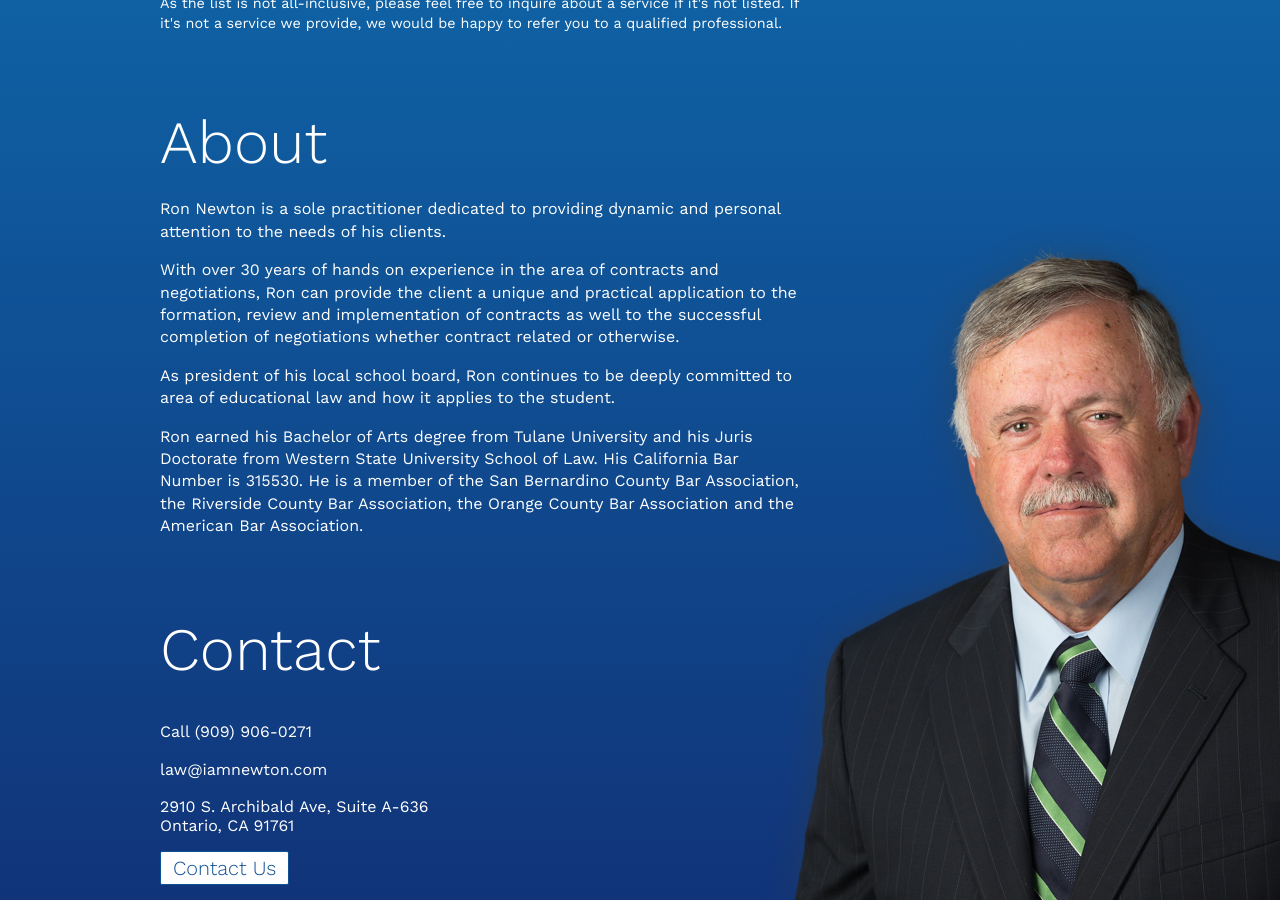
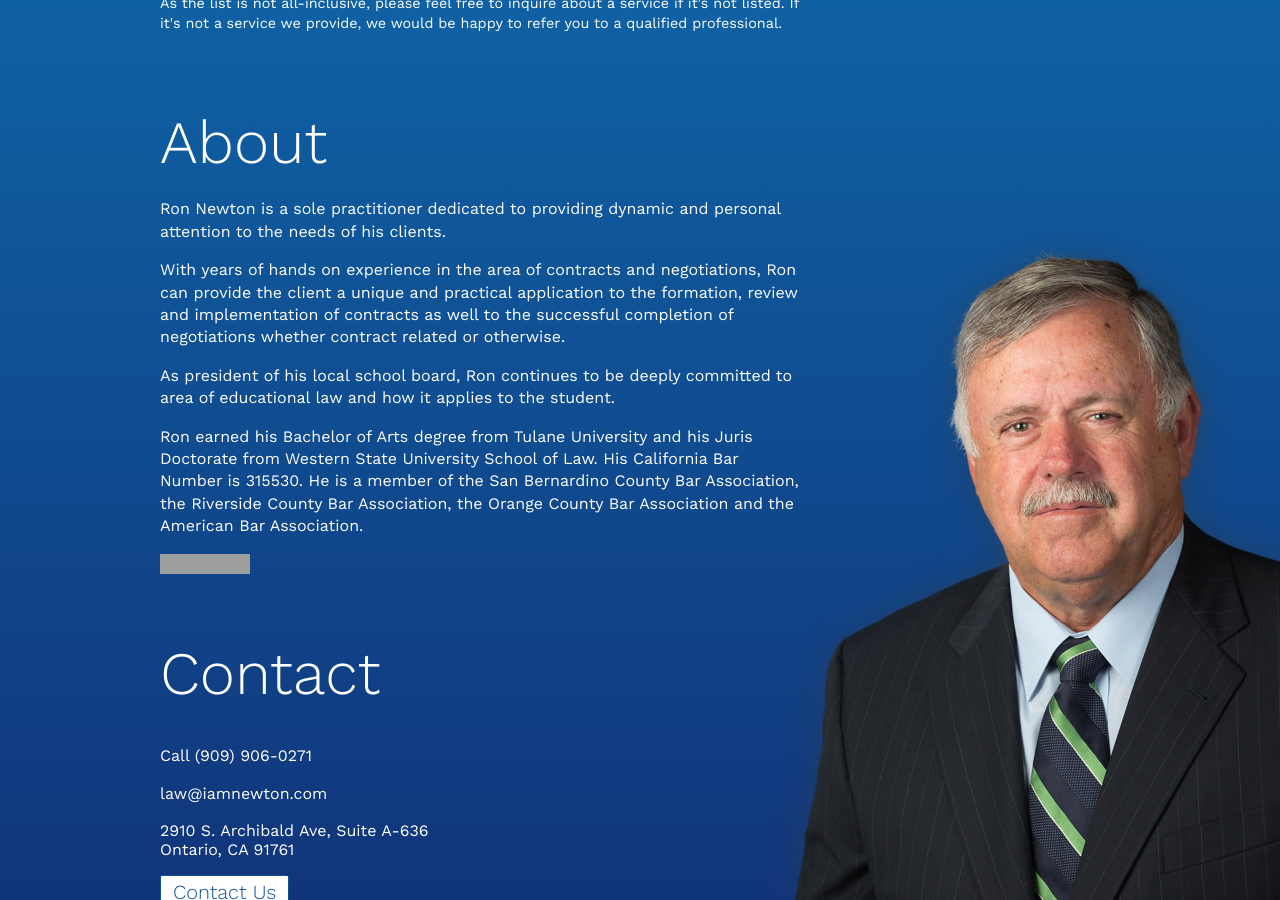
Before and after one commit to iamnewton/rdnewtonlaw.com, a Jekyll site: the page built from index.html, in a window 1280 px wide and 900 px high, scrolled down 829 px. Built offline with Jekyll 4.4.1, drawn with Linux system fonts in a browser that asks for light colours; grey boxes are pictures that could not be loaded.

Commit message:
fix: about section copy

```diff
--- a/index.html
+++ b/index.html
@@ -42,9 +42,10 @@ notification_enabled: true
 		<section id="about" class="Tombstone FLC">
 			<h1>About</h1>
 			<p>Ron Newton is a sole practitioner dedicated to providing dynamic and personal attention to the needs of his clients.</p>
-			<p>With over 30 years of hands on experience in the area of contracts and negotiations, Ron can provide the client a unique and practical application to the formation, review and implementation of contracts as well to the successful completion of negotiations whether contract related or otherwise.</p>
+			<p>With years of hands on experience in the area of contracts and negotiations, Ron can provide the client a unique and practical application to the formation, review and implementation of contracts as well to the successful completion of negotiations whether contract related or otherwise.</p>
 			<p>As president of his local school board, Ron continues to be deeply committed to area of educational law and how it applies to the student.</p>
 			<p>Ron earned his Bachelor of Arts degree from Tulane University and his Juris Doctorate from Western State University School of Law.  His California Bar Number is 315530. He is a member of the San Bernardino County Bar Association, the Riverside County Bar Association, the Orange County Bar Association and the American Bar Association.</p>
+			<a rel="me" href="https://www.avvo.com/attorneys/91761-ca-ronald-newton-4881345.html"><img alt="Avvo - Rate your Lawyer. Get Free Legal Advice." id="avvo_badge" src="//images.avvo.com/avvo/cms/images/amos_assets/microbadge.png" /></a>
 		</section>
 
 		<section id="contact" class="Tombstone FLC">
```
